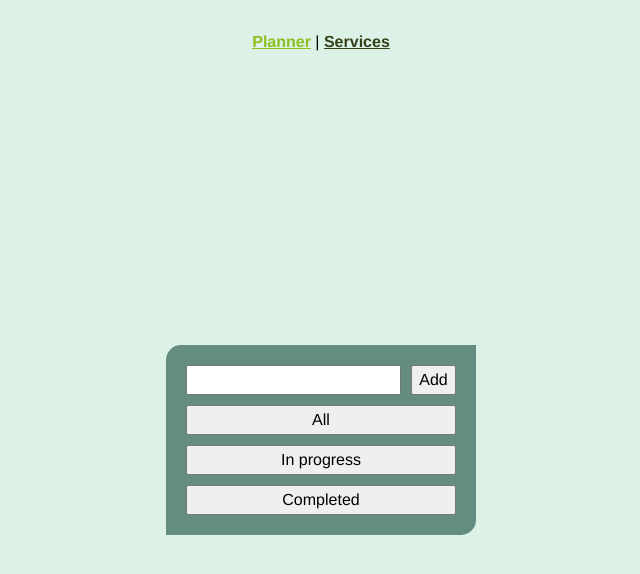
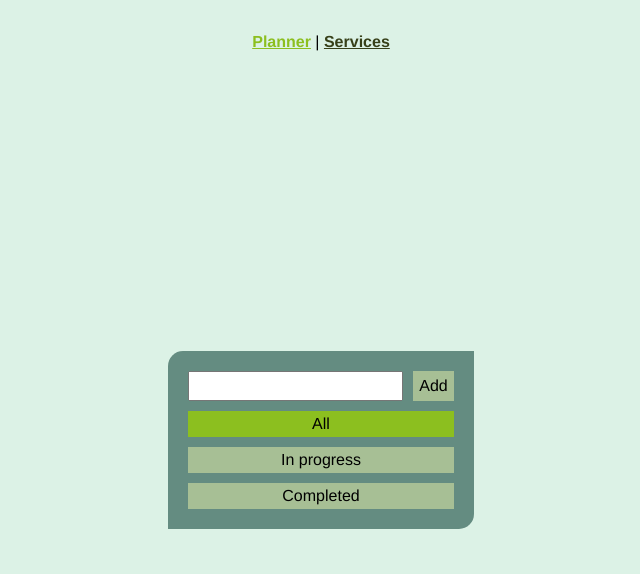
Before and after one commit to ArtisVansovics/md22_vue-planner, a Vue app: page / in a window 1280 px wide. Shown: the top 574 px of the page, without its empty margins (319-959 px from the left). Built offline with nearby package versions, Linux system fonts and the light colour scheme.

Commit message:
Added class toggle to filter buttons to display, which one is selected

```diff
--- a/src/components/TaskPlanner/TaskPlanner.module.scss
+++ b/src/components/TaskPlanner/TaskPlanner.module.scss
@@ -19,9 +19,18 @@
   flex-flow: row wrap;
   justify-content: space-between;
   padding: 10px;
-  background-color: #A7BF95;
+  background-color: #6BCCF2;
 }
 
-.active {
+.button {
+  background-color: #A7BF95;
+  border: none;
+}
+
+.doneTask {
   text-decoration: line-through;
 }
+
+.selectedFilter {
+  background-color: #8CBF1F;
+}
--- a/src/components/TaskPlanner/TaskPlanner.vue
+++ b/src/components/TaskPlanner/TaskPlanner.vue
@@ -8,14 +8,29 @@
       <button class="button button--toggle" @click="toggleComplete(task.id)">
         v
       </button>
-      <p class="title" :class="{ active: task.done }">{{ task.title }}</p>
+      <p :class="[{ doneTask: task.done }, 'title']">{{ task.title }}</p>
       <button class="button button--delete" @click="deleteTask(task.id)">
         X
       </button>
     </div>
-    <button class="button" @click="setFilter('all')">All</button>
-    <button class="button" @click="setFilter('inProgress')">In progress</button>
-    <button class="button" @click="setFilter('completed')">Completed</button>
+    <button
+      :class="[filter === 'all' ? 'selectedFilter' : '', 'button']"
+      @click="setFilter('all')"
+    >
+      All
+    </button>
+    <button
+      :class="[filter === 'inProgress' ? 'selectedFilter' : '', 'button']"
+      @click="setFilter('inProgress')"
+    >
+      In progress
+    </button>
+    <button
+      :class="[filter === 'completed' ? 'selectedFilter' : '', 'button']"
+      @click="setFilter('completed')"
+    >
+      Completed
+    </button>
   </div>
 </template>
 
@@ -37,9 +52,6 @@ export default defineComponent({
     id: 0,
   }),
   methods: {
-    // test() {
-    //   console.log(this.tasks);
-    // },
     addTask() {
       this.tasks.push({
         id: (this.id += 1),
@@ -66,6 +78,7 @@ export default defineComponent({
       this.filter = value;
     },
   },
+  // use computed to set properties, that respond to changes in their dependencies
   computed: {
     visibleTasks() {
       let filteredTasks;
```
